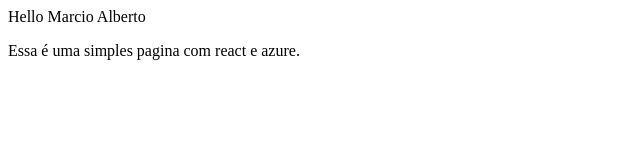
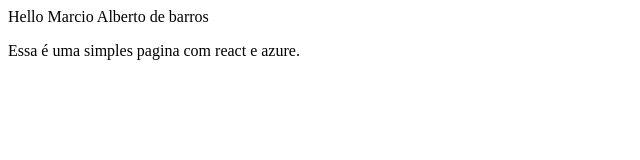
Before and after one commit to Marciobarrosetec/my-first-static-web-app, a React (Create React App) app: page / in a window 1280 px wide. Shown: the top 160 px of the page, without its empty margins (0-640 px from the left). Built offline with nearby package versions, Linux system fonts and the light colour scheme; the HTML template or start-up script is replaced by a standard one.

Commit message:
New teste

```diff
--- a/src/App.js
+++ b/src/App.js
@@ -1,7 +1,7 @@
 import React from 'react';
 
 function App() {
-  const value = 'Marcio Alberto';
+  const value = 'Marcio Alberto de barros';
   return <div>Hello {value}
           <p>Essa é uma simples pagina com react e azure.</p>
 
```
